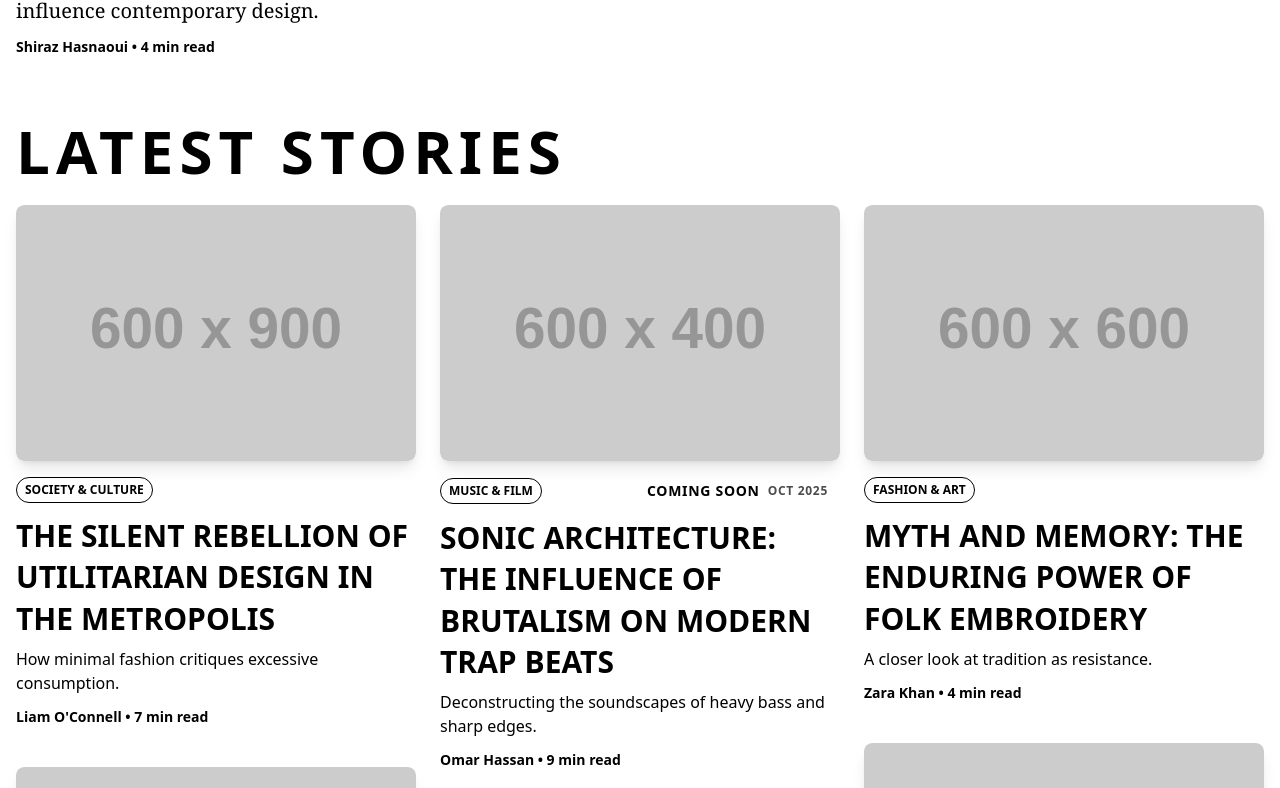
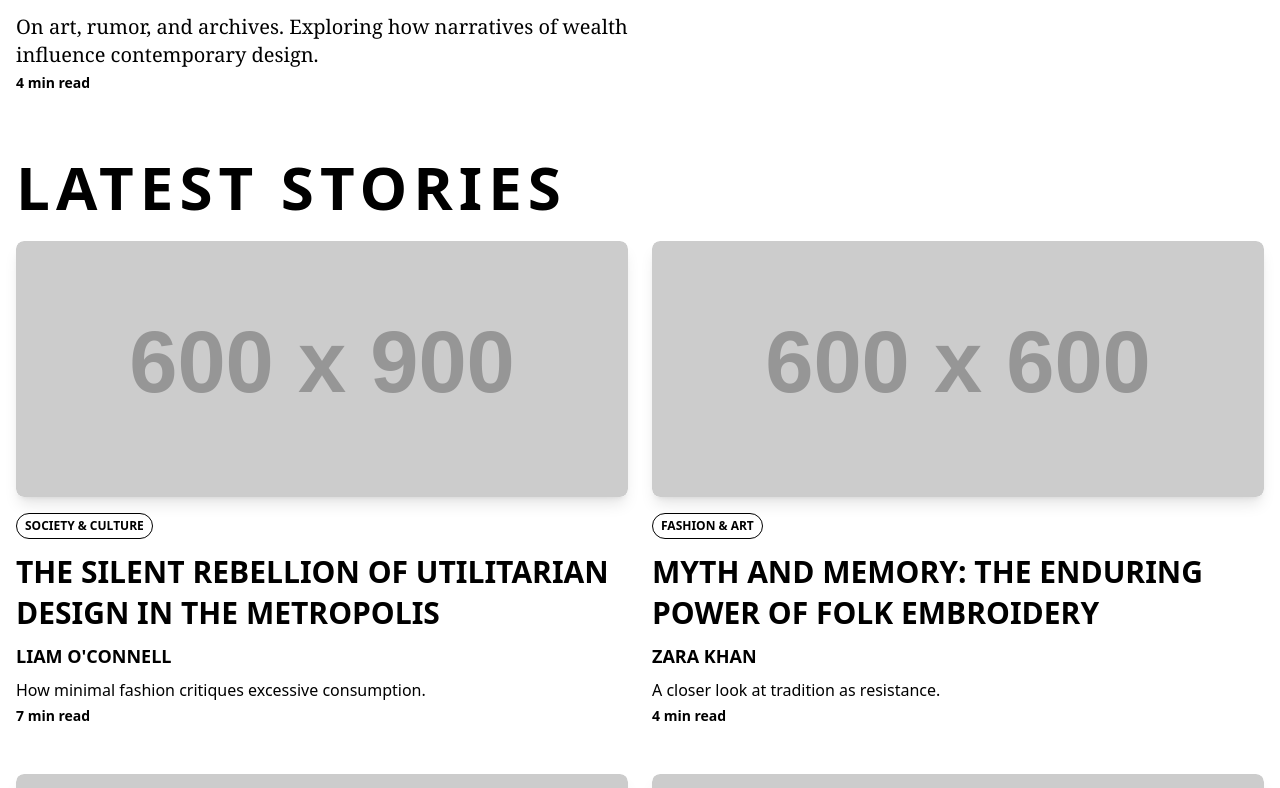
Before and after one commit to arshistudio/arshi, a plain HTML site: page index.html in a window 1280 px wide. Shown: the part 747-1535 px from the top of the page. Drawn offline with nearby package versions, Linux system fonts and the light colour scheme; placeholder pictures from the web are drawn by us.

Commit message:
Update index.html

```diff
--- a/index.html
+++ b/index.html
@@ -28,10 +28,9 @@
             height: 64px; /* Target ~56-64px */
         }
 
-        /* FIXED: Header Scroll State REMOVED for visibility on load */
+        /* Header remains visible on load (FIXED) */
         #main-header {
             transition: background-color 0.3s, box-shadow 0.3s, border-color 0.3s;
-            /* Header is fully visible on load */
             border-bottom: 1px solid var(--color-light);
             box-shadow: 0 4px 6px -1px rgba(0, 0, 0, 0.1), 0 2px 4px -2px rgba(0, 0, 0, 0.1);
         }
@@ -62,28 +61,27 @@
             opacity: 0.9;
         }
 
-        /* Masonry Layout (2 columns desktop, 3 columns large desktop) */
+        /* START OF I-D LAYOUT CHANGES */
+        /* Implements Asymmetrical/Staggered 2-column Layout on Desktop */
         .masonry-grid {
             column-count: 1;
             column-gap: 24px;
         }
-        @media (min-width: 768px) {
+        @media (min-width: 1024px) { /* Changed from md to lg for clarity */
             .masonry-grid {
-                column-count: 2;
+                column-count: 2; /* Two columns */
+                column-fill: balance; /* Allows for slightly uneven column heights */
             }
         }
-        @media (min-width: 1280px) {
-            .masonry-grid {
-                column-count: 3;
-            }
-        }
+        /* Removed 3-column layout to simplify to the strong 2-column editorial aesthetic */
 
-        /* Masonry Item Style */
+        /* Masonry Item Style - crucial for broken grid effect */
         .article-card {
             break-inside: avoid;
-            margin-bottom: 24px;
-            display: block; /* Important for break-inside */
+            margin-bottom: 32px; /* Increased margin for visual separation */
+            display: block;
         }
+        /* END OF I-D LAYOUT CHANGES */
 
         /* Accessibility: Visible Focus States */
         *:focus-visible {
@@ -215,7 +213,6 @@
     	 */
     	const renderStatusBadge = (status) => {
     		if (status === 'coming_soon') {
-                // FIXED: Removed the inline JS comments
     			return `
     				<span class="inline-flex items-center px-3 py-1 text-sm font-bold tracking-wider rounded-full text-[var(--bg)] transition-colors"
     							style="background-color: var(--color-secondary);">
@@ -238,8 +235,16 @@
     		const titleClass = isHero ? 'text-5xl md:text-7xl mt-4 leading-none' : 'text-3xl mt-3 leading-snug';
     		const dekClass = isHero ? 'text-lg md:text-xl font-serif mt-4 max-w-2xl' : 'text-base font-ui mt-2 hidden md:block';
 
+            // NEW: Styling for prominent author credit
+            const authorCredit = isHero
+                ? `<p class="text-xl md:text-2xl font-extrabold mt-3" style="font-family: var(--font-masthead);">${article.author.toUpperCase()}</p>`
+                : `<p class="text-lg font-extrabold mt-2" style="font-family: var(--font-masthead);">${article.author.toUpperCase()}</p>`;
+
+            // NEW: Reading time is smaller, separate meta
+            const readingMeta = `<p class="text-sm font-semibold mt-1 text-[var(--fg)]/60 transition-colors">${article.readingMinutes} min read</p>`;
+
     		return `
-    			<a href="${article.slug}" class="card-link ${isHero ? '' : 'article-card'} group block transition-colors" aria-label="Read article: ${article.title}">
+    			<a href="${article.slug}" class="card-link ${isHero ? '' : 'article-card'} group block transition-colors" aria-label="Read article by ${article.author}: ${article.title}">
 
     					<div class="overflow-hidden rounded-lg shadow-lg aspect-w-4 aspect-h-3">
     						<img loading="lazy"
@@ -262,13 +267,13 @@
     							${article.title.toUpperCase()}
     						</h3>
 
+                            ${authorCredit}
+
     						<p class="${dekClass} text-[var(--fg)]/80">
     							${article.dek}
     						</p>
 
-    						<p class="text-sm font-semibold mt-3 text-[var(--fg)]/60 transition-colors">
-    							${article.author} • ${article.readingMinutes} min read
-    						</p>
+    						${readingMeta}
     					</div>
     			</a>
     		`;
@@ -297,9 +302,6 @@
     	};
 
 
-        // FIXED: Scroll logic is no longer needed as the header is always visible/shadowed
-        // The handleScroll function is removed.
-
     	// --- Event Listeners and Initializers ---
 
     	document.addEventListener('DOMContentLoaded', () => {
@@ -313,8 +315,6 @@
     		const menuDrawer = document.getElementById('mobile-menu-drawer');
     		const searchOverlay = document.getElementById('search-overlay');
     		const desktopUtilityDrawer = document.getElementById('desktop-utility-drawer');
-
-            // Scroll Handler (REMOVED)
 
     		// Menu Button Handlers - Logic is consolidated here for both mobile and desktop utility
             const menuButton = document.getElementById('menu-button');
```
